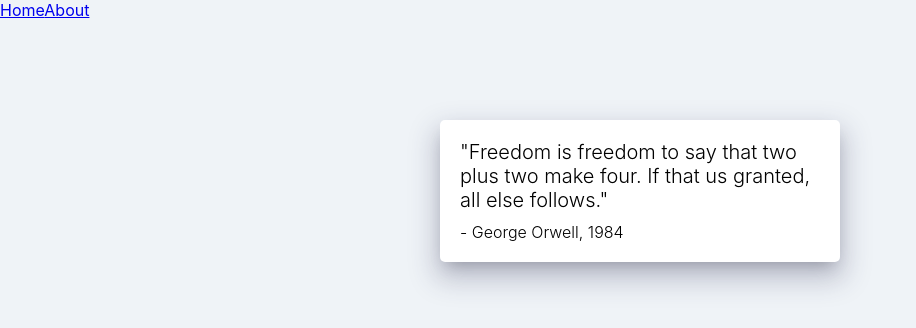
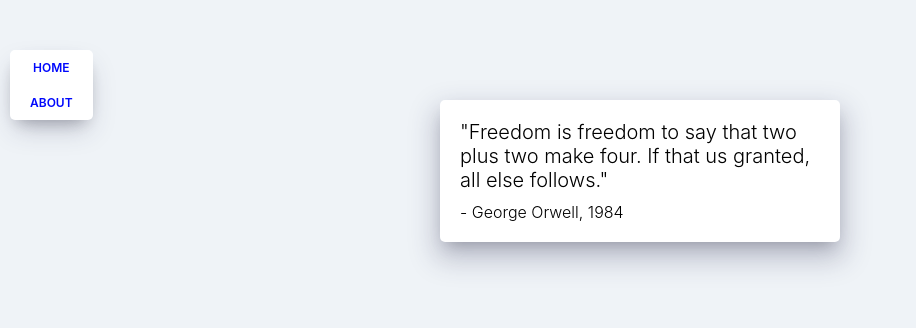
Before and after one commit to BlackMarine/movie, a React (Create React App) app: page /#/about in a window 1280 px wide. Shown: the top 328 px of the page, without its empty margins (0-916 px from the left). Built offline with nearby package versions, Linux system fonts and the light colour scheme.

Commit message:
a 엘리먼트 Link 컴포넌트 바꾸기, 버튼css 추가

```diff
--- /dev/null
+++ b/src/components/Navigation.css
@@ -0,0 +1,35 @@
+.nav {
+    z-index: 1;
+    position: fixed;
+    top: 50px;
+    left: 10px;
+    display: flex;
+    flex-direction: column;
+    background-color: white;
+    padding: 10px 20px;
+    box-shadow: 0 13px 27px -5px rgba(50, 50, 93, 0.25), 0 8px 16px -8px rgba(0, 0, 0, 0.3),
+      0 -6px 16px -6px rgba(0, 0, 0, 0.025);
+    border-radius: 5px;
+  }
+
+  @media screen and (max-width: 1090px) {
+    .nav {
+      left: initial;
+      top: initial;
+      bottom: 0px;
+      width: 100%;
+    }
+  }
+
+  .nav a {
+    text-decoration: none;
+    color: #0008fc;
+    text-transform: uppercase;
+    font-size: 12px;
+    text-align: center;
+    font-weight: 600;
+  }
+
+  .nav a:not(:last-child) {
+    margin-bottom: 20px;
+  }
--- a/src/components/Navigation.js
+++ b/src/components/Navigation.js
@@ -1,10 +1,12 @@
 import React from 'react';
+import {Link} from 'react-router-dom';// 페이지 새로고침 안하고 바꾸는 기능
+import './Navigation.css'
 
 function Navigation() {
     return (
-        <div>
-            <a href="/">Home</a>
-            <a href="/about">About</a>
+        <div className="nav">
+            <Link to="/">Home</Link>
+            <Link to="/about">About</Link>
         </div>
     );
 }
```
